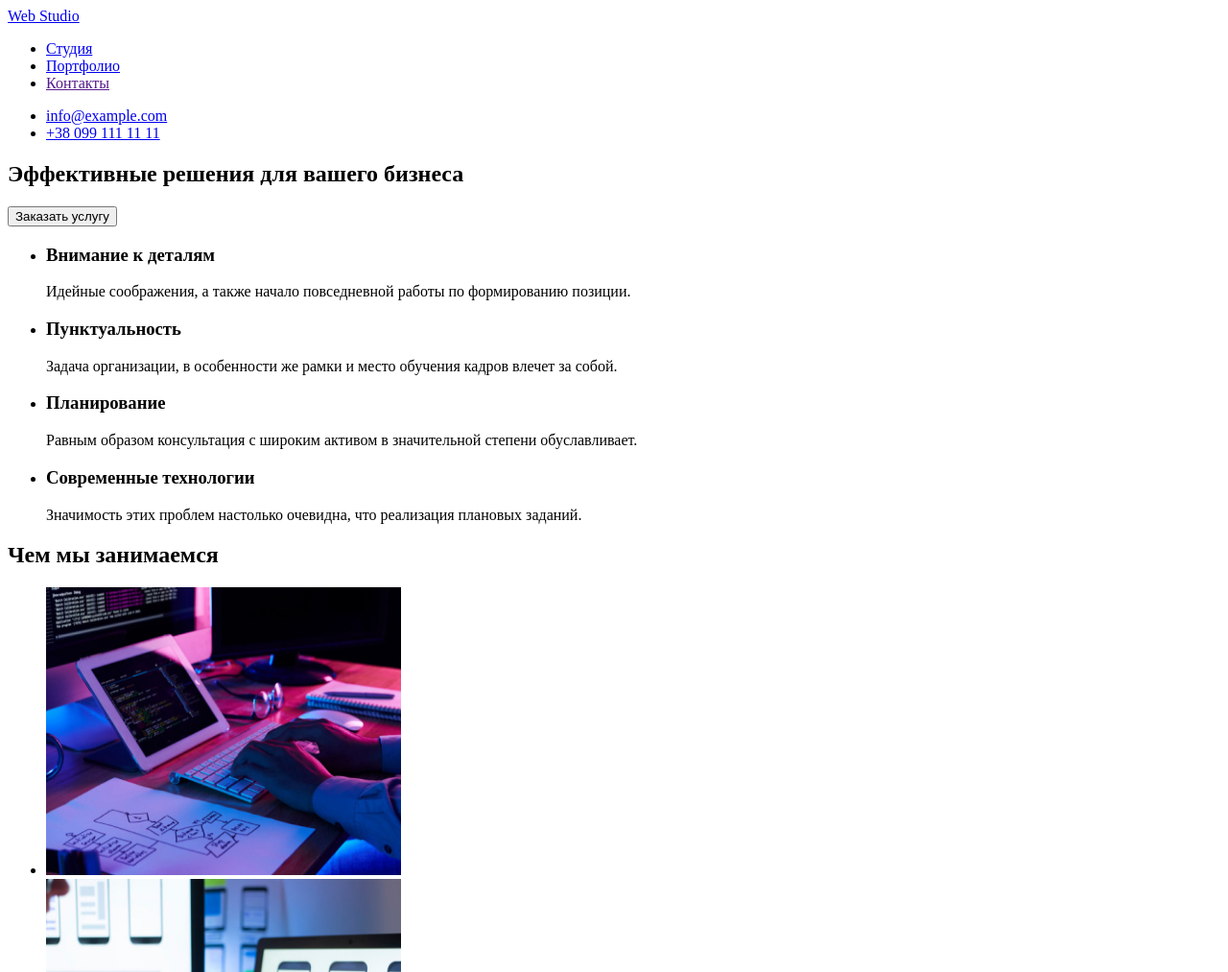
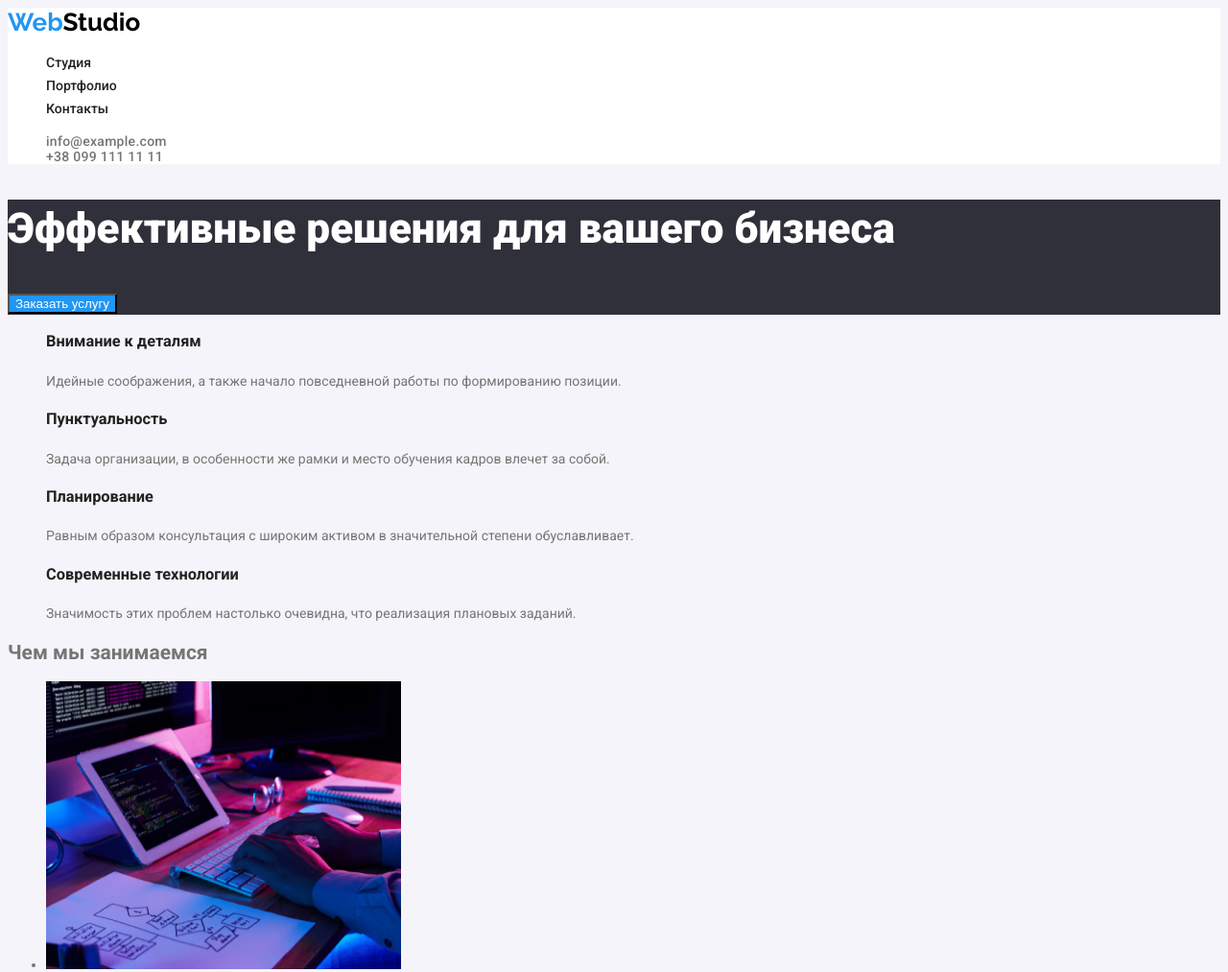
Before and after one commit to yukis-data/goit-markup-hw-02, a plain HTML site: page index.html in a window 1280 px wide. Shown: the top 1013 px of the page at 96% size. Drawn offline with Linux system fonts and the light colour scheme.

Commit message:
сделаны шапка и футер

```diff
--- a/css/styles.css
+++ b/css/styles.css
@@ -0,0 +1,111 @@
+/*main text color #212121 */
+/*second text color #757575 */
+/*accent color #2196F3*/
+/*active button`s text color #2196F3*/
+/*main background #ffffff*/
+/*second background #F5F4FA*/
+/*footer background #2F303A*/
+
+body {
+  color: #757575;
+  font-family: Roboto;
+  font-size: 14px;
+  line-height: 24px;
+  background-color: #f5f4fa;
+}
+
+/*header page*/
+.header {
+  background-color: #ffffff;
+}
+
+/*logo*/
+.logo {
+  color: #000000;
+  font-family: Raleway;
+  font-weight: bold;
+  font-size: 26px;
+  line-height: 31px;
+}
+
+.logo-item {
+  color: #2196f3;
+}
+
+/*header nav*/
+.header-nav {
+  color: #212121;
+  font-weight: 500;
+}
+.header-nav :hover,
+.header-nav :focus {
+  color: #2196f3;
+}
+
+/*header nav conacts*/
+.nav-contacts {
+  color: #757575;
+  font-family: Roboto;
+  font-weight: 500;
+  font-size: 14px;
+  line-height: 16px;
+  letter-spacing: 0.02em;
+}
+.nav-contacts :hover,
+.nav-contacts :focus {
+  color: #2196f3;
+}
+
+/*header line with button*/
+.line-button {
+  background-color: #2f303a;
+}
+
+.line-button-text {
+  color: #ffffff;
+  font-family: Roboto;
+  font-weight: 900;
+  font-size: 44px;
+  line-height: 60px;
+}
+
+.button-in-line {
+  color: #ffffff;
+  background-color: #2196f3;
+}
+
+/*section feature*/
+.feature {
+}
+
+.feature-title {
+  color: #212121;
+}
+
+.feature-text {
+}
+
+/*page footer*/
+.footer {
+  background-color: #2f303a;
+}
+
+.address-contacts {
+  font-family: Roboto;
+  font-size: 14px;
+  line-height: 24px;
+}
+
+.footer-contacts {
+  color: rgba(255, 255, 255, 0.6);
+}
+
+.address {
+  color: #ffffff;
+}
+
+/*text formatting*/
+.list {
+  list-style: none;
+  text-decoration: none;
+}
--- a/index.html
+++ b/index.html
@@ -8,57 +8,56 @@
     <link rel="preconnect" href="https://fonts.gstatic.com" crossorigin>
     <link href="https://fonts.googleapis.com/css2?family=Raleway:wght@700&family=Roboto:wght@400;500;700;900&display=swap" rel="stylesheet">
     <link rel="stylesheet" href="./css/styles.css">
-    <title>Web-Studio-(Version-2.1)</title>
+    <title>Web-Studio</title>
   </head>
   <body>
-
     <!--page header-->
-    <header>
+    <header class="header">
       <nav>
         <!--top line section-->
-            <a href="/">Web Studio</a>
+        <a href="/" class="logo list"><span class="logo-item">Web</span>Studio</a>
 
         <!--top line lords-->
-            <ul>
-            <li><a href="./index.html">Студия</a></li>
-            <li><a href="./portfolio.html">Портфолио</a></li>
-            <li><a href="">Контакты</a></li>
+        <ul class="header-nav list">
+          <li><a href="./index.html" class="header-nav list">Студия</a></li>
+          <li><a href="./portfolio.html" class="header-nav list">Портфолио</a></li>
+          <li><a href="" class="header-nav list">Контакты</a></li>
         </ul>
       </nav>
 
-          <ul>
-            <li><a href="mailto:info@example.com">info@example.com</a></li>
-            <li><a href="tel:+38099111111">+38 099 111 11 11</a></li>
+      <ul class="nav-contacts list">
+        <li><a href="mailto:info@example.com" class="nav-contacts list">info@example.com</a></li>
+        <li><a href="tel:+38099111111" class="nav-contacts list">+38 099 111 11 11</a></li>
       </ul>
     </header>
 
      <!--page header line with buttom-->
-          <section>
-            <h1>Эффективные решения для вашего бизнеса</h1>
-            <button type="button">Заказать услугу</button>
+          <section class="line-button">
+            <h1 class="line-button-text">Эффективные решения для вашего бизнеса</h1>
+            <button type="button" class="button-in-line">Заказать услугу</button>
           </section>
 
 
     <!--main content-->
     <main>
            <!--section feature-->
-          <section>
-            <ul>
+          <section class="feature">
+            <ul class="list">
               <li>
-                <h3>Внимание к деталям</h3>
-                <p>Идейные соображения, а также начало повседневной работы по формированию позиции.</p>
+                <h3 class="feature-title">Внимание к деталям</h3>
+                <p class="feature-text">Идейные соображения, а также начало повседневной работы по формированию позиции.</p>
               </li>
               <li>
-                <h3>Пунктуальность</h3>
-                <p>Задача организации, в особенности же рамки и место обучения кадров влечет за собой.</p>
+                <h3 class="feature-title">Пунктуальность</h3>
+                <p class="feature-text">Задача организации, в особенности же рамки и место обучения кадров влечет за собой.</p>
               </li>
               <li>
-                <h3>Планирование</h3>
-                <p>Равным образом консультация с широким активом в значительной степени обуславливает.</p>
+                <h3 class="feature-title">Планирование</h3>
+                <p class="featyre-text">Равным образом консультация с широким активом в значительной степени обуславливает.</p>
               </li>
               <li>
-                <h3>Современные технологии</h3>
-                <p>Значимость этих проблем настолько очевидна, что реализация плановых заданий.</p>
+                <h3 class="feature-title">Современные технологии</h3>
+                <p class="feature-text">Значимость этих проблем настолько очевидна, что реализация плановых заданий.</p>
               </li>
             </ul>
           </section>
@@ -109,17 +108,16 @@
     </main>
 
     <!--end of the page-->
-    <footer>
-      <h2>WebStudio</h2>
+    <footer class="footer">
+      <h2><a href="/" class="logo list"><span class="logo-item">Web</span>Studio</a></h2>
       <!--address and contact info-->
       <address>
-            <p>г. Киев, пр-т Леси Украинки, 26</p>
-            <ul>
-              <li><a href="mailto:info@example.com">info@example.com</a></li>
-              <li><a href="tel:+380991111111">+38 099 111 11 11</a></li>
+        <ul class="address-contacts list">
+          <li class="address">г. Киев, пр-т Леси Украинки, 26</li>
+          <li><a href="mailto:info@example.com" class="footer-contacts list">info@example.com</a></li>
+          <li><a href="tel:+380991111111" class="footer-contacts list">+38 099 111 11 11</a></li>
         </ul>
       </address>
     </footer>
-
   </body>
 </html>
```
Also changed, not shown: portfolio.html (+15 -15 lines). Lines whose indentation alone changed are shown as unchanged.
